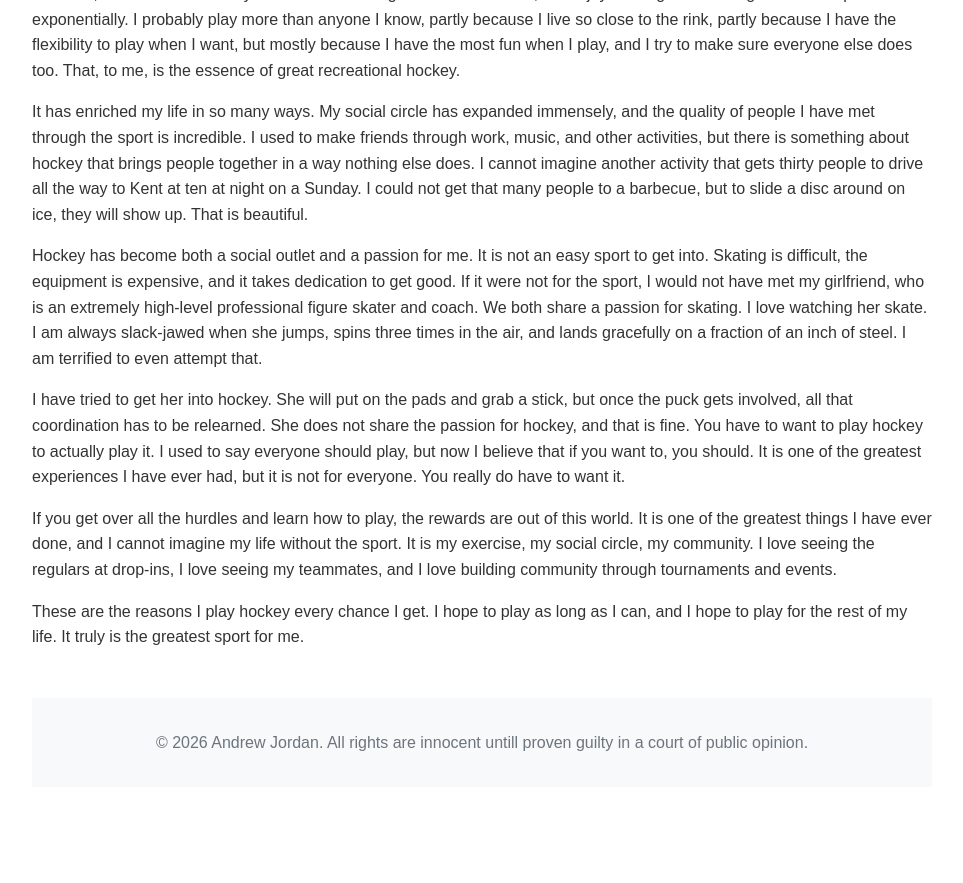
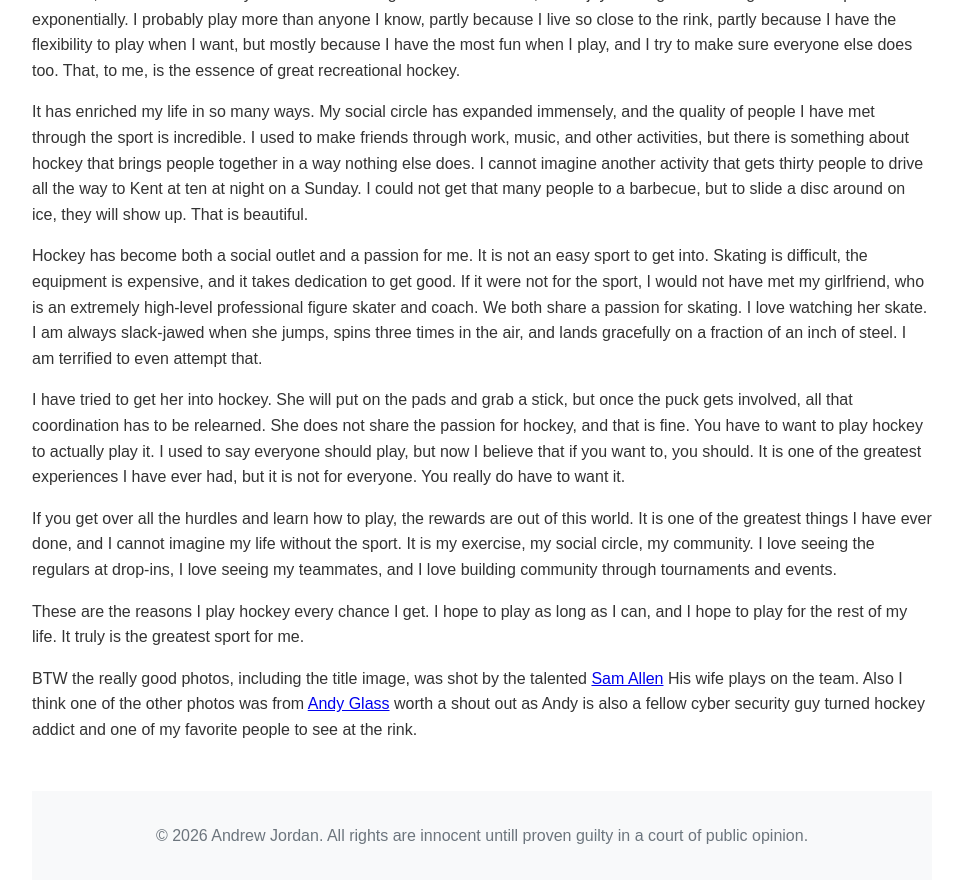
Before and after one commit to 05k0012/personal-homepage, a Jekyll site: the page built from _posts/2026-05-07-why-i-play-hockey-every-chance-i-get.md, in a window 1280 px wide and 900 px high, scrolled down 4422 px. Shown: the top 883 px of the window, without its empty margins (158-1121 px from the left). Built offline with Jekyll 4.4.1, drawn with Linux system fonts in a browser that asks for light colours; before the commit the page ends 5229 px from its top, so only the background shows below that.

Commit message:
Added photo creds for hockey post

```diff
--- a/_posts/2026-05-07-why-i-play-hockey-every-chance-i-get.md
+++ b/_posts/2026-05-07-why-i-play-hockey-every-chance-i-get.md
@@ -113,3 +113,5 @@ I have tried to get her into hockey. She will put on the pads and grab a stick,
 If you get over all the hurdles and learn how to play, the rewards are out of this world. It is one of the greatest things I have ever done, and I cannot imagine my life without the sport. It is my exercise, my social circle, my community. I love seeing the regulars at drop-ins, I love seeing my teammates, and I love building community through tournaments and events.
 
 These are the reasons I play hockey every chance I get. I hope to play as long as I can, and I hope to play for the rest of my life. It truly is the greatest sport for me.
+
+BTW the really good photos, including the title image, was shot by the talented [Sam Allen](https://www.samallenphoto.com/About) His wife plays on the team. Also I think one of the other photos was from [Andy Glass](https://www.andyglassphotography.com/about-me) worth a shout out as Andy is also a fellow cyber security guy turned hockey addict and one of my favorite people to see at the rink.
```
